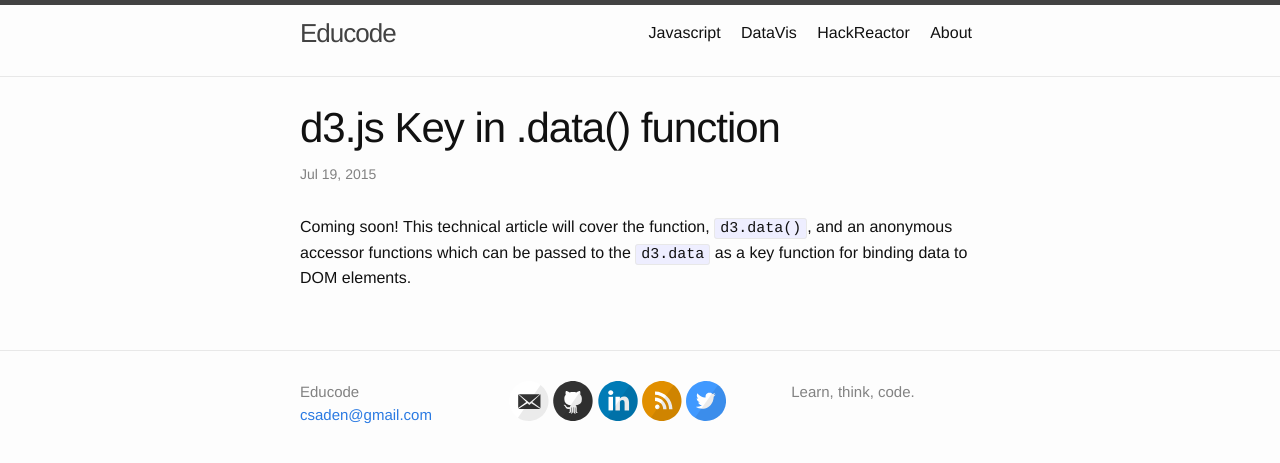
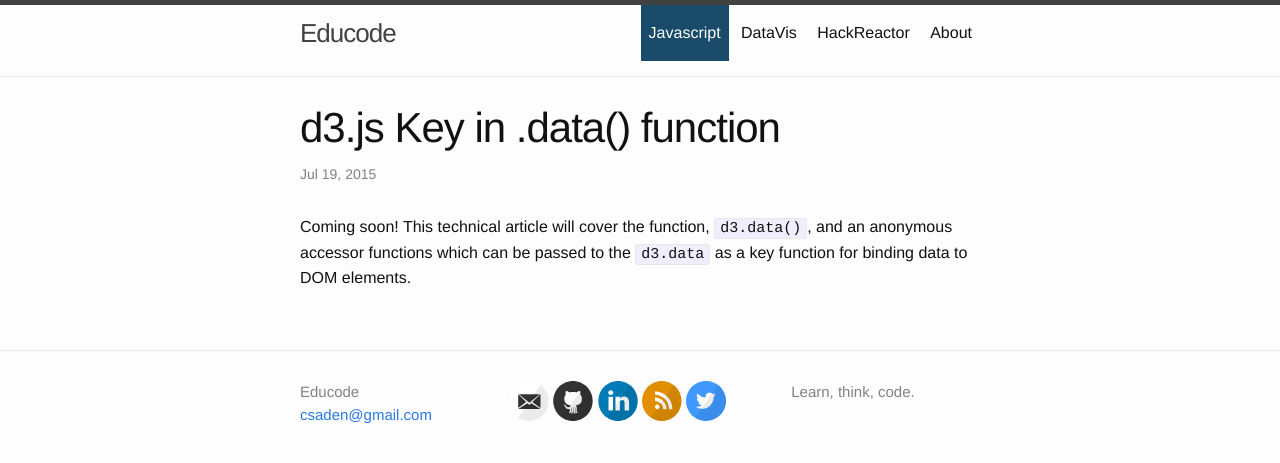
Before and after one commit to csaden/csaden.github.io, a Jekyll site: the page built from javascript/_posts/2015-07-19-d3-key-function-in-data.md, in a window 1280 px wide. Shown: the top 463 px of the page. Built offline with Jekyll 4.4.1, drawn with Linux system fonts in a browser that asks for light colours; comment, search, counter and statistics services are not loaded.

Commit message:
make navigation highlight work on posts

```diff
--- a/_includes/header.html
+++ b/_includes/header.html
@@ -13,12 +13,13 @@
         </svg>
       </a>
 
+      {% assign url_parts = page.url | split: '/' %}
 
       <ul class="nav-list">
-        <li {% if page.url == '/javascript/' %}class="active" {% endif %}><a class='page-link' href="/javascript/">Javascript</a></li>
-        <li {% if page.url == '/datavis/' %}class="active" {% endif %}><a class='page-link' href="/datavis/">DataVis</a></li>
-        <li {% if page.url == '/hackreactor/' %}class="active" {% endif %}><a class='page-link' href="/hackreactor/">HackReactor</a></li>
-        <li {% if page.url == '/about/' %}class="active" {% endif %}><a class='page-link' href="/about/">About</a></li>
+        <li {% if url_parts[1] == 'javascript' %}class="active" {% endif %}><a class='page-link' href="/javascript/">Javascript</a></li>
+        <li {% if url_parts[1] == 'datavis' %}class="active" {% endif %}><a class='page-link' href="/datavis/">DataVis</a></li>
+        <li {% if url_parts[1] == 'hackreactor' %}class="active" {% endif %}><a class='page-link' href="/hackreactor/">HackReactor</a></li>
+        <li {% if url_parts[1] == 'about' %}class="active" {% endif %}><a class='page-link' href="/about/">About</a></li>
       </ul>
 
     </nav>
```
